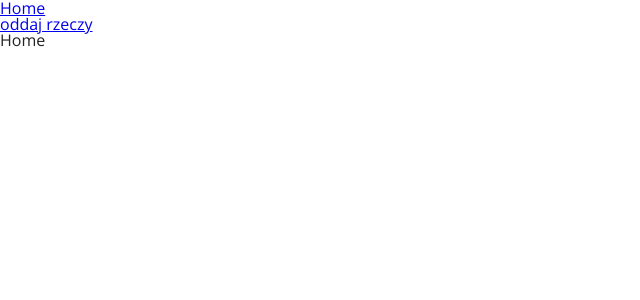
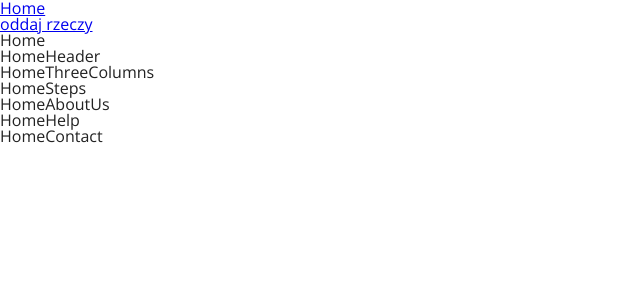
Before and after one commit to agataurbanska9/giveaway-website, a React (Create React App) app: page / in a window 1280 px wide. Shown: the top 300 px of the page, without its empty margins (0-640 px from the left). Built offline with nearby package versions, Linux system fonts and the light colour scheme.

Commit message:
Home structure

```diff
--- a/src/components/Home.js
+++ b/src/components/Home.js
@@ -1,5 +1,21 @@
 import React from 'react';
+import {HomeHeader} from "./HomeHeader";
+import {HomeThreeColumns} from "./HomeThreeColumns";
+import {HomeSteps} from "./HomeSteps";
+import {HomeAboutUs} from "./HomeAboutUs";
+import {HomeHelp} from "./HomeHelp";
+import {HomeContact} from "./HomeContact";
 
 export function Home() {
-    return <h1>Home</h1>;
+    return (
+        <>
+            <h1>Home</h1>
+            <HomeHeader/>
+            <HomeThreeColumns/>
+            <HomeSteps/>
+            <HomeAboutUs/>
+            <HomeHelp/>
+            <HomeContact/>
+        </>
+    );
 }
--- /dev/null
+++ b/src/components/HomeAboutUs.js
@@ -0,0 +1,5 @@
+import React from 'react';
+
+export function HomeAboutUs() {
+    return <h1>HomeAboutUs</h1>;
+}
--- /dev/null
+++ b/src/components/HomeContact.js
@@ -0,0 +1,5 @@
+import React from 'react';
+
+export function HomeContact() {
+    return <h1>HomeContact</h1>;
+}
--- /dev/null
+++ b/src/components/HomeHeader.js
@@ -0,0 +1,5 @@
+import React from 'react';
+
+export function HomeHeader() {
+    return <h1>HomeHeader</h1>;
+}
--- /dev/null
+++ b/src/components/HomeHelp.js
@@ -0,0 +1,5 @@
+import React from 'react';
+
+export function HomeHelp() {
+    return <h1>HomeHelp</h1>;
+}
--- /dev/null
+++ b/src/components/HomeSteps.js
@@ -0,0 +1,5 @@
+import React from 'react';
+
+export function HomeSteps() {
+    return <h1>HomeSteps</h1>;
+}
--- /dev/null
+++ b/src/components/HomeThreeColumns.js
@@ -0,0 +1,5 @@
+import React from 'react';
+
+export function HomeThreeColumns() {
+    return <h1>HomeThreeColumns</h1>;
+}
```
